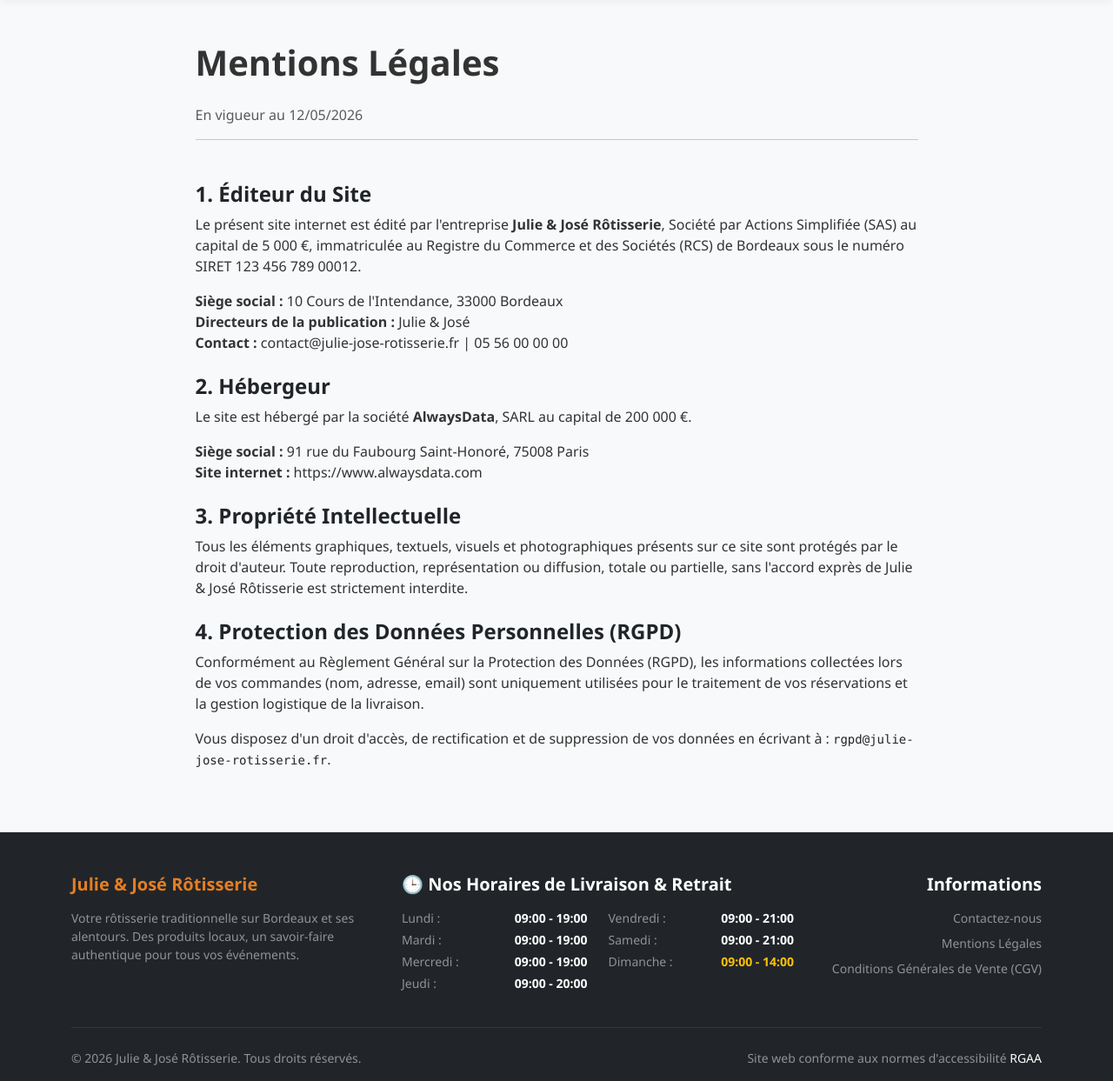
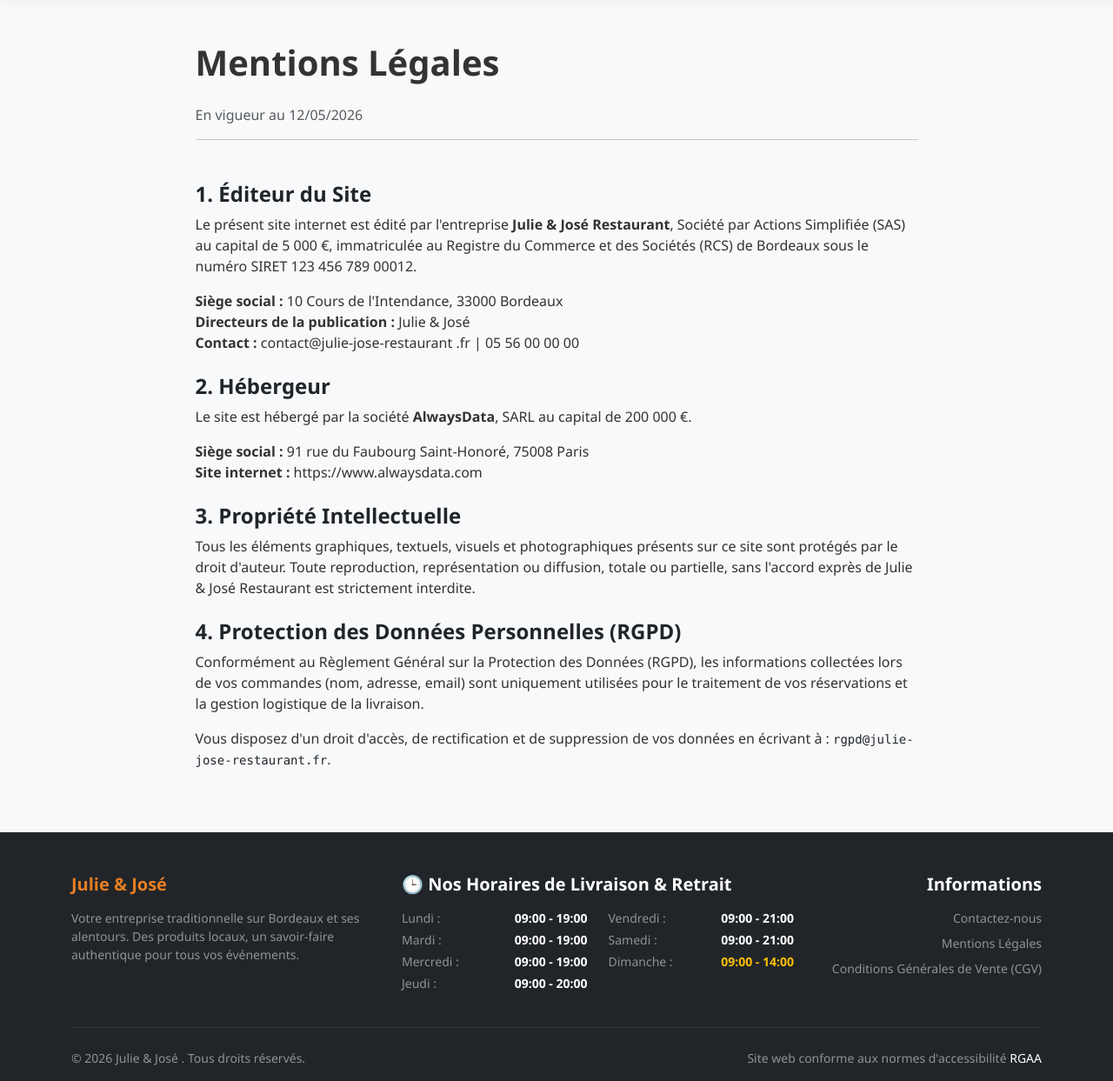
Before and after one commit to jumeaux227-debug/ECF-Vite-et-Gourmand, a PHP site: page /mentions_legales.php in a window 1280 px wide. Shown: the part 69-1312 px from the top of the page at 87% size. Run offline with PHP 8.4, Linux system fonts and the light colour scheme; some libraries are stand-ins or nearby versions.

Commit message:
correction de texte

```diff
--- a/data/menu_stats.json
+++ b/data/menu_stats.json
@@ -7,9 +7,9 @@
         }
     },
     "Menu D\u00e9couverte Terroir": {
-        "total_views": 5,
+        "total_views": 6,
         "history": {
-            "2026-05-20": 5
+            "2026-05-20": 6
         }
     },
     "Menu Soleil M\u00e9diterran\u00e9en": {
--- a/includes/footer.php
+++ b/includes/footer.php
@@ -2,8 +2,8 @@
     <div class="container">
         <div class="row g-4">
             <div class="col-md-4">
-                <h5 class="fw-bold text-primary mb-3">Julie & José Rôtisserie</h5>
-                <p class="small text-white-50">Votre rôtisserie traditionnelle sur Bordeaux et ses alentours. Des produits locaux, un savoir-faire authentique pour tous vos événements.</p>
+                <h5 class="fw-bold text-primary mb-3">Julie & José </h5>
+                <p class="small text-white-50">Votre entreprise traditionnelle sur Bordeaux et ses alentours. Des produits locaux, un savoir-faire authentique pour tous vos événements.</p>
             </div>
 
             <div class="col-md-5">
@@ -41,7 +41,7 @@
 
         <div class="row small text-white-50">
             <div class="col-md-6 text-center text-md-start">
-                <p class="mb-0">&copy; <?= date('Y') ?> Julie & José Rôtisserie. Tous droits réservés.</p>
+                <p class="mb-0">&copy; <?= date('Y') ?> Julie & José . Tous droits réservés.</p>
             </div>
             <div class="col-md-6 text-center text-md-end">
                 <p class="mb-0">Site web conforme aux normes d'accessibilité <abbr title="Référentiel Général d'Amélioration de l'Accessibilité" class="text-white text-decoration-none">RGAA</abbr></p>
--- a/public/cgv.php
+++ b/public/cgv.php
@@ -13,7 +13,7 @@
 
             <section class="mb-4">
                 <h2 class="h4 fw-bold text-dark">Article 1 : Objet</h2>
-                <p>Les présentes Conditions Générales de Vente régissent l'ensemble des réservations et commandes passées par les clients sur le site de Julie & José Rôtisserie pour des prestations de rôtisserie à Bordeaux et sa périphérie.</p>
+                <p>Les présentes Conditions Générales de Vente régissent l'ensemble des réservations et commandes passées par les clients sur le site de Julie & José Restaurant pour des prestations de Restaurant à Bordeaux et sa périphérie.</p>
             </section>
 
             <section class="mb-4">
@@ -28,7 +28,7 @@
 
             <section class="mb-4 text-danger bg-danger bg-opacity-10 p-4 rounded border border-danger">
                 <h2 class="h4 fw-bold" style="color: #dc3545;">Article 4 : Prêt de Matériel et Pénalité de Retard</h2>
-                <p class="mb-0">Lors de certaines prestations, du matériel professionnel de rôtisserie et de maintien au chaud peut être mis gratuitement à disposition du client. **Ce matériel doit impérativement être restitué dans un délai maximal de 10 jours** suivant la date de la prestation. À défaut de restitution dans ces délais, une pénalité contractuelle forfaitaire de **600,00 €** sera automatiquement facturée pour couvrir le renouvellement des équipements.</p>
+                <p class="mb-0">Lors de certaines prestations, du matériel professionnel de Restaurant et de maintien au chaud peut être mis gratuitement à disposition du client. **Ce matériel doit impérativement être restitué dans un délai maximal de 10 jours** suivant la date de la prestation. À défaut de restitution dans ces délais, une pénalité contractuelle forfaitaire de **600,00 €** sera automatiquement facturée pour couvrir le renouvellement des équipements.</p>
             </section>
         </div>
     </div>
--- a/public/contact.php
+++ b/public/contact.php
@@ -7,7 +7,7 @@ require_once __DIR__ . '/../includes/header.php';
         <div class="col-lg-5">
             <span class="badge bg-primary px-3 py-2 mb-3">📍 Bordeaux & Alentours</span>
             <h1 class="display-5 fw-bold mb-3">Contactez Julie & José</h1>
-            <p class="text-secondary lead mb-4">Une demande pour un événement particulier, un mariage, un repas associatif ou une question sur nos rôtis locaux ? Notre équipe vous répond sous 24h.</p>
+            <p class="text-secondary lead mb-4">Une demande pour un événement particulier, un mariage, un repas associatif ou une question sur nos plats locaux ? Notre équipe vous répond sous 24h.</p>
 
             <div class="d-flex align-items-center gap-3 mb-3">
                 <div class="bg-light p-3 rounded-circle text-primary fw-bold">📞</div>
@@ -20,7 +20,7 @@ require_once __DIR__ . '/../includes/header.php';
                 <div class="bg-light p-3 rounded-circle text-primary fw-bold">✉️</div>
                 <div>
                     <span class="text-muted small d-block">Courriel général</span>
-                    <strong>contact@julie-jose-rotisserie.fr</strong>
+                    <strong>contact@julie-jose-restaurant.fr</strong>
                 </div>
             </div>
         </div>
@@ -48,7 +48,7 @@ require_once __DIR__ . '/../includes/header.php';
                         </div>
                         <div class="mb-4">
                             <label class="form-label small fw-bold">Description détaillée de votre projet</label>
-                            <textarea name="description" rows="5" class="form-control" placeholder="Indiquez ici le nombre de convives, la date souhaitée, les options de rôtisserie..." required></textarea>
+                            <textarea name="description" rows="5" class="form-control" placeholder="Indiquez ici le nombre de convives, la date souhaitée, les menus..." required></textarea>
                         </div>
                         <button type="submit" name="send_contact" class="btn btn-primary btn-lg text-white fw-bold w-100 shadow-sm">
                             Envoyer ma demande
--- a/public/mentions_legales.php
+++ b/public/mentions_legales.php
@@ -10,10 +10,10 @@
 
             <section class="mb-4">
                 <h2 class="h4 fw-bold text-dark">1. Éditeur du Site</h2>
-                <p>Le présent site internet est édité par l'entreprise <strong>Julie & José Rôtisserie</strong>, Société par Actions Simplifiée (SAS) au capital de 5 000 €, immatriculée au Registre du Commerce et des Sociétés (RCS) de Bordeaux sous le numéro SIRET 123 456 789 00012.</p>
+                <p>Le présent site internet est édité par l'entreprise <strong>Julie & José Restaurant</strong>, Société par Actions Simplifiée (SAS) au capital de 5 000 €, immatriculée au Registre du Commerce et des Sociétés (RCS) de Bordeaux sous le numéro SIRET 123 456 789 00012.</p>
                 <p><strong>Siège social :</strong> 10 Cours de l'Intendance, 33000 Bordeaux<br>
                 <strong>Directeurs de la publication :</strong> Julie & José<br>
-                <strong>Contact :</strong> contact@julie-jose-rotisserie.fr | 05 56 00 00 00</p>
+                <strong>Contact :</strong> contact@julie-jose-restaurant .fr | 05 56 00 00 00</p>
             </section>
 
             <section class="mb-4">
@@ -25,13 +25,13 @@
 
             <section class="mb-4">
                 <h2 class="h4 fw-bold text-dark">3. Propriété Intellectuelle</h2>
-                <p>Tous les éléments graphiques, textuels, visuels et photographiques présents sur ce site sont protégés par le droit d'auteur. Toute reproduction, représentation ou diffusion, totale ou partielle, sans l'accord exprès de Julie & José Rôtisserie est strictement interdite.</p>
+                <p>Tous les éléments graphiques, textuels, visuels et photographiques présents sur ce site sont protégés par le droit d'auteur. Toute reproduction, représentation ou diffusion, totale ou partielle, sans l'accord exprès de Julie & José Restaurant est strictement interdite.</p>
             </section>
 
             <section class="mb-4">
                 <h2 class="h4 fw-bold text-dark">4. Protection des Données Personnelles (RGPD)</h2>
                 <p>Conformément au Règlement Général sur la Protection des Données (RGPD), les informations collectées lors de vos commandes (nom, adresse, email) sont uniquement utilisées pour le traitement de vos réservations et la gestion logistique de la livraison.</p>
-                <p>Vous disposez d'un droit d'accès, de rectification et de suppression de vos données en écrivant à : <code class="text-dark">rgpd@julie-jose-rotisserie.fr</code>.</p>
+                <p>Vous disposez d'un droit d'accès, de rectification et de suppression de vos données en écrivant à : <code class="text-dark">rgpd@julie-jose-restaurant.fr</code>.</p>
             </section>
         </div>
     </div>
```
